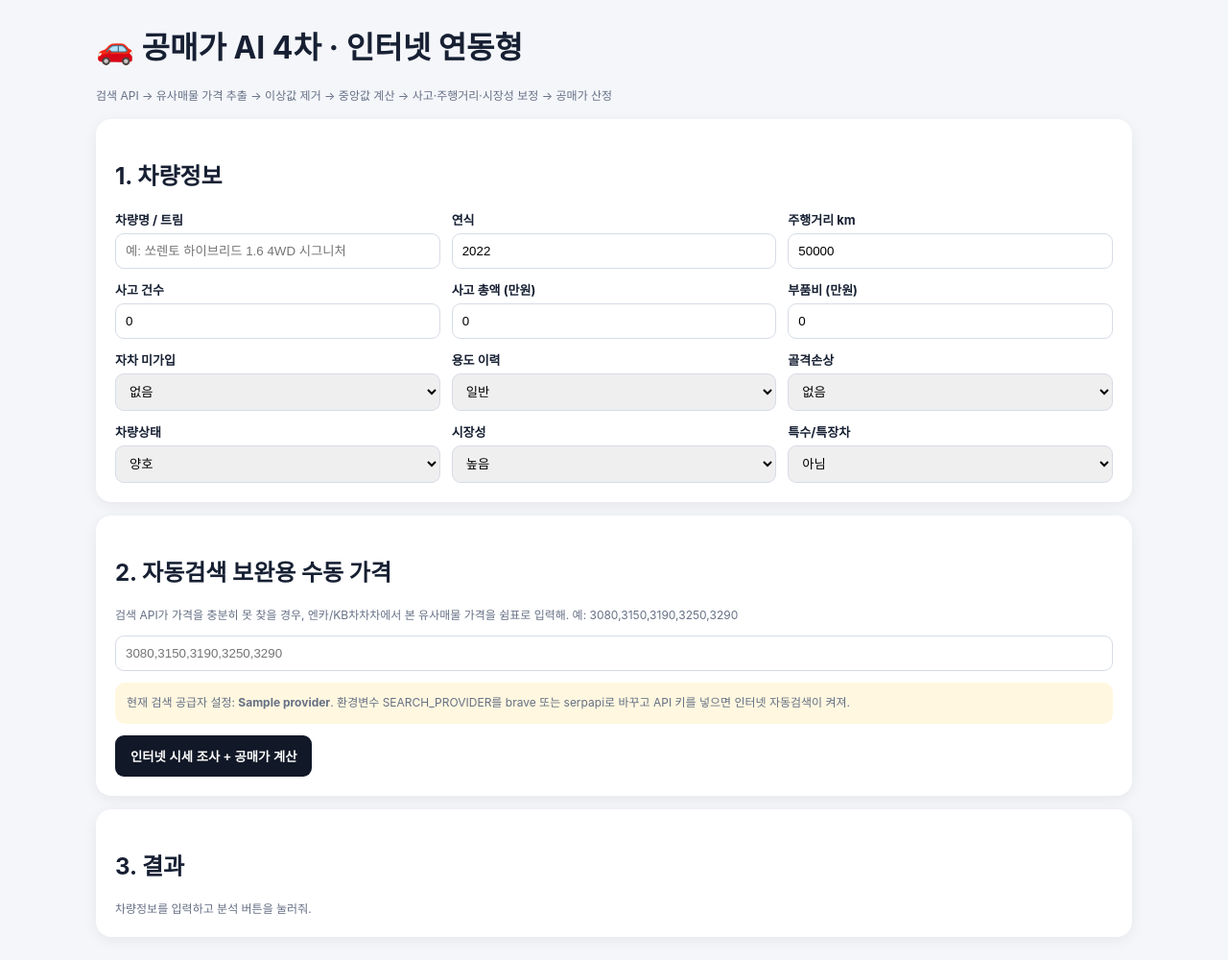
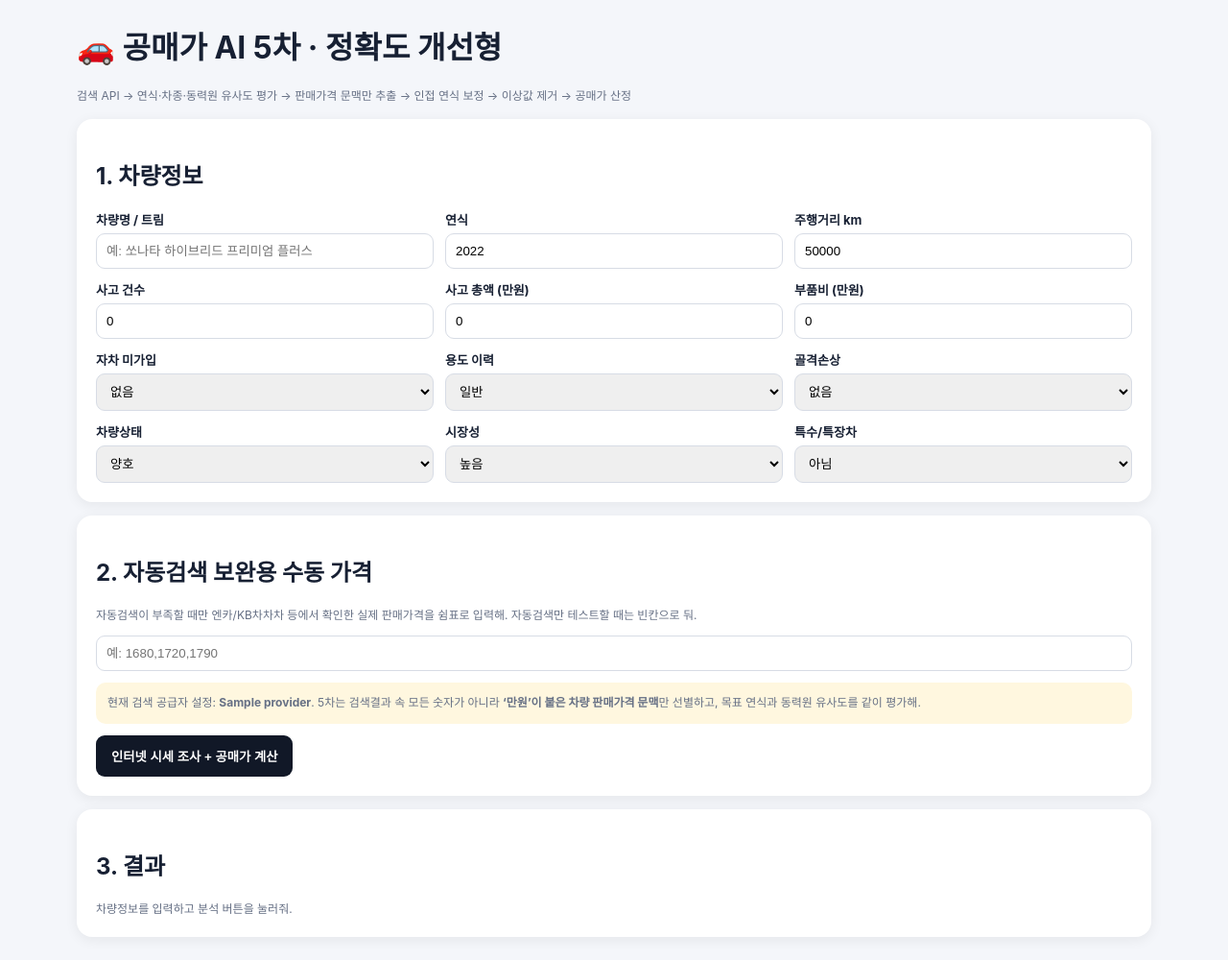
Before and after one commit to bini1111111111/auction-ai, a Python web app: template templates/index.html in a window 1280 px wide. Shown: the whole page at 96% size. Run offline with Jinja, Linux system fonts and the light colour scheme; the template is opened without the code that fills it: most values are stand-ins (such as "Sample title", 1, 10 or a date in 2020).

Commit message:
Update title and content for 공매가 AI 5차

```diff
--- a/templates/index.html
+++ b/templates/index.html
@@ -1,25 +1,25 @@
-
 <!doctype html>
 <html lang="ko">
 <head>
 <meta charset="utf-8"><meta name="viewport" content="width=device-width,initial-scale=1">
-<title>공매가 AI 4차</title>
+<title>공매가 AI 5차</title>
 <style>
 body{font-family:-apple-system,BlinkMacSystemFont,"Segoe UI",sans-serif;background:#f4f6fa;margin:0;color:#172033}
-.wrap{max-width:1080px;margin:24px auto;padding:0 16px}.card{background:#fff;border-radius:16px;padding:20px;margin:14px 0;box-shadow:0 3px 14px #0001}
+.wrap{max-width:1120px;margin:24px auto;padding:0 16px}.card{background:#fff;border-radius:16px;padding:20px;margin:14px 0;box-shadow:0 3px 14px #0001}
 .g{display:grid;grid-template-columns:repeat(3,1fr);gap:12px}label{font-size:13px;font-weight:700;display:block;margin-bottom:5px}
 input,select{width:100%;box-sizing:border-box;padding:10px;border:1px solid #d7dce5;border-radius:9px}
 button{background:#111827;color:#fff;border:0;border-radius:9px;padding:12px 16px;font-weight:750;cursor:pointer}.s{font-size:12px;color:#667085;line-height:1.55}
 .r{display:grid;grid-template-columns:repeat(4,1fr);gap:10px}.m{padding:14px;background:#f8fafc;border-radius:11px}.m b{display:block;font-size:20px;margin-top:6px}
 .warn{background:#fff7df;padding:12px;border-radius:10px}.ok{background:#edfdf3;padding:12px;border-radius:10px}
-table{width:100%;border-collapse:collapse}th,td{font-size:12px;padding:8px;border-bottom:1px solid #eee;text-align:left}
+table{width:100%;border-collapse:collapse}th,td{font-size:12px;padding:8px;border-bottom:1px solid #eee;text-align:left;vertical-align:top}.pill{display:inline-block;padding:3px 7px;border-radius:999px;background:#eef2ff;font-size:11px}.price{font-weight:800;white-space:nowrap}
+details{margin-top:14px}summary{cursor:pointer;font-weight:750}.muted{color:#98a2b3}
 @media(max-width:700px){.g,.r{grid-template-columns:1fr}}
 </style></head><body><div class="wrap">
-<h1>🚗 공매가 AI 4차 · 인터넷 연동형</h1>
-<p class="s">검색 API → 유사매물 가격 추출 → 이상값 제거 → 중앙값 계산 → 사고·주행거리·시장성 보정 → 공매가 산정</p>
+<h1>🚗 공매가 AI 5차 · 정확도 개선형</h1>
+<p class="s">검색 API → 연식·차종·동력원 유사도 평가 → 판매가격 문맥만 추출 → 인접 연식 보정 → 이상값 제거 → 공매가 산정</p>
 
 <div class="card"><h2>1. 차량정보</h2><div class="g">
-<div><label>차량명 / 트림</label><input id="car" placeholder="예: 쏘렌토 하이브리드 1.6 4WD 시그니처"></div>
+<div><label>차량명 / 트림</label><input id="car" placeholder="예: 쏘나타 하이브리드 프리미엄 플러스"></div>
 <div><label>연식</label><input id="year" type="number" value="2022"></div>
 <div><label>주행거리 km</label><input id="km" type="number" value="50000"></div>
 <div><label>사고 건수</label><input id="acc" type="number" value="0"></div>
@@ -34,9 +34,9 @@ table{width:100%;border-collapse:collapse}th,td{font-size:12px;padding:8px;borde
 </div></div>
 
 <div class="card"><h2>2. 자동검색 보완용 수동 가격</h2>
-<p class="s">검색 API가 가격을 충분히 못 찾을 경우, 엔카/KB차차차에서 본 유사매물 가격을 쉼표로 입력해. 예: 3080,3150,3190,3250,3290</p>
-<input id="manual" placeholder="3080,3150,3190,3250,3290">
-<p class="warn s">현재 검색 공급자 설정: <b>{{ provider }}</b>. 환경변수 SEARCH_PROVIDER를 brave 또는 serpapi로 바꾸고 API 키를 넣으면 인터넷 자동검색이 켜져.</p>
+<p class="s">자동검색이 부족할 때만 엔카/KB차차차 등에서 확인한 실제 판매가격을 쉼표로 입력해. 자동검색만 테스트할 때는 빈칸으로 둬.</p>
+<input id="manual" placeholder="예: 1680,1720,1790">
+<p class="warn s">현재 검색 공급자 설정: <b>{{ provider }}</b>. 5차는 검색결과 속 모든 숫자가 아니라 <b>‘만원’이 붙은 차량 판매가격 문맥</b>만 선별하고, 목표 연식과 동력원 유사도를 같이 평가해.</p>
 <button onclick="analyze()">인터넷 시세 조사 + 공매가 계산</button></div>
 
 <div class="card"><h2>3. 결과</h2><div id="out" class="s">차량정보를 입력하고 분석 버튼을 눌러줘.</div></div>
@@ -51,11 +51,22 @@ async function analyze(){
  try{
   let r=await fetch('/api/analyze',{method:'POST',headers:{'Content-Type':'application/json'},body:JSON.stringify(body)});
   let d=await r.json();
-  if(!d.ok){$('out').innerHTML='<div class="warn">'+d.message+'</div>';return}
+  if(!d.ok){
+   let rej=(d.rejected||[]).slice(0,12).map(x=>'<tr><td class="price">'+fmt(x.price)+'만원</td><td>'+escapeHtml(x.reason||'')+'</td><td>'+escapeHtml(x.title||'')+'</td></tr>').join('');
+   $('out').innerHTML='<div class="warn">'+escapeHtml(d.message||'검색 실패')+'</div>'+(rej?'<details><summary>제외된 가격 확인</summary><table><tr><th>가격</th><th>제외 이유</th><th>검색결과</th></tr>'+rej+'</table></details>':'');return
+  }
   let m=d.market,a=d.auction;
+  let adopted=(m.adopted||[]).map(x=>'<tr><td class="price">'+fmt(x.price)+'만원</td><td>'+fmt(x.adjusted_price)+'만원</td><td>'+(x.year||'-')+'</td><td>'+(x.mileage?fmt(x.mileage)+'km':'-')+'</td><td><span class="pill">점수 '+x.score+'</span></td><td>'+escapeHtml(x.title||'')+'</td></tr>').join('');
+  let rejected=(d.rejected||[]).slice(0,20).map(x=>'<tr><td class="price">'+fmt(x.price)+'만원</td><td>'+escapeHtml(x.reason||'')+'</td><td>'+(x.year||'-')+'</td><td>'+escapeHtml(x.title||'')+'</td></tr>').join('');
   let rows=(d.search_results||[]).map(x=>'<tr><td>'+escapeHtml(x.title||'')+'</td><td>'+escapeHtml(x.description||'')+'</td></tr>').join('');
-  $('out').innerHTML='<div class="r"><div class="m">유사매물 수<b>'+m.count+'대</b></div><div class="m">대표 소매시세<b>'+m.median.toLocaleString()+'만원</b></div><div class="m">현실 공매가<b>'+a.auction_low.toLocaleString()+'~'+a.auction_high.toLocaleString()+'</b></div><div class="m">추천 입찰가<b>'+a.target.toLocaleString()+'만원</b></div></div><h3>절대 상한 '+a.upper.toLocaleString()+'만원 · '+a.verdict+'</h3><p>적용 할인율 '+a.discount_rate+'%</p><p>수집 가격: '+m.prices.join(', ')+'</p><h3>검색 결과 참고</h3><table><tr><th>제목</th><th>설명</th></tr>'+rows+'</table>';
+  $('out').innerHTML='<div class="r"><div class="m">채택 가격 수<b>'+m.count+'개</b></div><div class="m">대표 소매시세<b>'+fmt(m.median)+'만원</b></div><div class="m">현실 공매가<b>'+fmt(a.auction_low)+'~'+fmt(a.auction_high)+'</b></div><div class="m">추천 입찰가<b>'+fmt(a.target)+'만원</b></div></div>'+
+  '<h3>절대 상한 '+fmt(a.upper)+'만원 · '+a.verdict+'</h3><p>적용 할인율 '+a.discount_rate+'%</p><p>채택된 연식보정 가격: '+m.prices.map(fmt).join(', ')+'</p>'+
+  '<div class="ok"><b>이번 계산의 핵심</b><br>목표 연식과 ±1년 범위, 동일 동력원, 차량 판매가격 문맥을 우선 채택했어. 인접 연식 가격은 목표 연식으로 보정한 뒤 중앙값을 계산했어.</div>'+
+  '<details open><summary>채택한 가격과 근거</summary><table><tr><th>원문 가격</th><th>연식보정</th><th>연식</th><th>검색된 주행거리</th><th>유사도</th><th>검색결과</th></tr>'+adopted+'</table></details>'+
+  '<details><summary>제외한 가격 보기</summary><table><tr><th>가격</th><th>제외 이유</th><th>연식</th><th>검색결과</th></tr>'+rejected+'</table></details>'+
+  '<details><summary>원본 검색 결과 보기</summary><table><tr><th>제목</th><th>설명</th></tr>'+rows+'</table></details>';
  }catch(e){$('out').innerHTML='<div class="warn">서버 연결 오류: '+escapeHtml(String(e))+'</div>'}
 }
-function escapeHtml(s){return s.replace(/[&<>"']/g,m=>({'&':'&amp;','<':'&lt;','>':'&gt;','"':'&quot;',"'":'&#039;'}[m]))}
+function fmt(n){return Number(n||0).toLocaleString()}
+function escapeHtml(s){return String(s||'').replace(/[&<>"']/g,m=>({'&':'&amp;','<':'&lt;','>':'&gt;','"':'&quot;',"'":'&#039;'}[m]))}
 </script></body></html>
```
